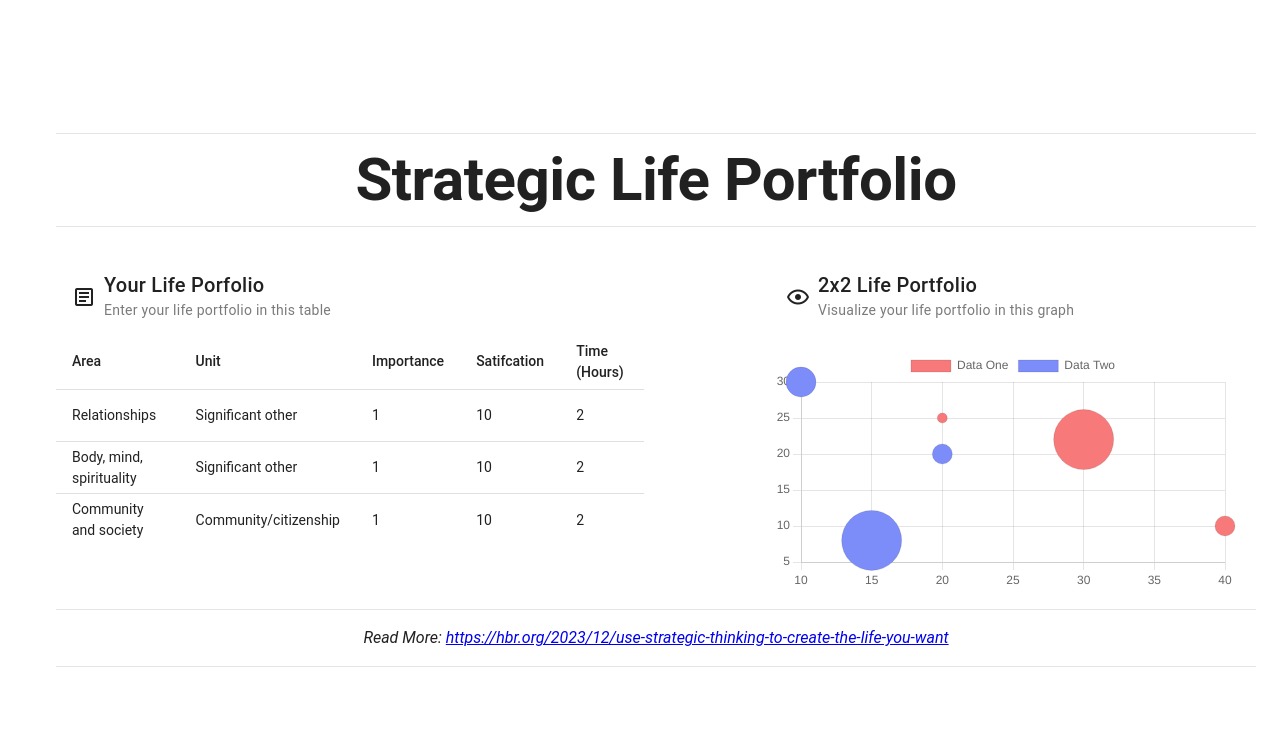
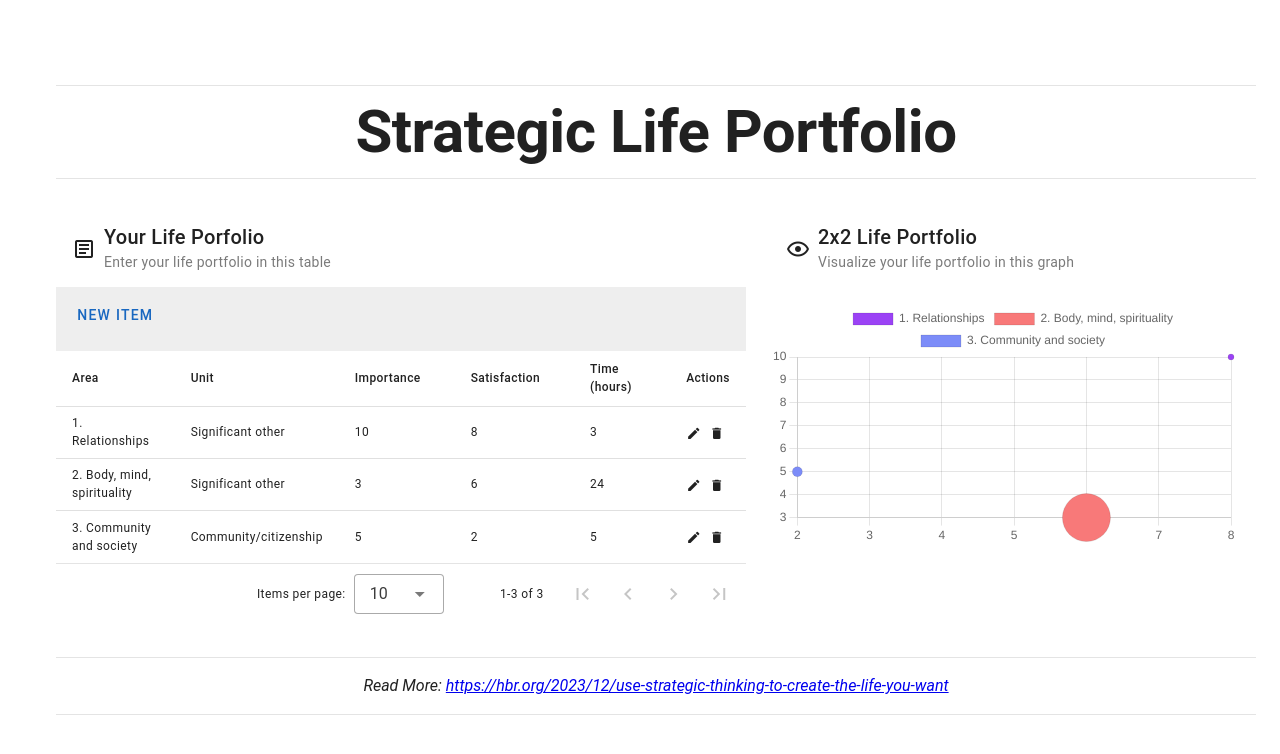
Before and after one commit to cameronlai/strategic-life-portfolio, a Vue app: page / in a window 1280 px wide. Shown: the top 754 px of the page. Built offline with nearby package versions, Linux system fonts and the light colour scheme.

Commit message:
Dummy version can edit size of graph

```diff
--- a/src/components/Home.vue
+++ b/src/components/Home.vue
@@ -10,7 +10,7 @@
       <v-divider :thickness="1" class="my-4"></v-divider>
 
       <v-row>
-        <v-col cols="6">
+        <v-col cols="7">
           <v-card
             class="py-4"
             prepend-icon="mdi-text-box-outline"
@@ -19,32 +19,118 @@
             title="Your Life Porfolio"
             variant="text"
           >
-            <v-table>
-              <thead>
-                <tr>
-                  <th class="text-left">Area</th>
-                  <th class="text-left">Unit</th>
-                  <th class="text-left">Importance</th>
-                  <th class="text-left">Satifcation</th>
-                  <th class="text-left">Time (Hours)</th>
-                </tr>
-              </thead>
-              <tbody>
-                <tr v-for="item in lifeData" :key="item.name">
-                  <td>{{ item.area }}</td>
-                  <td>{{ item.unit }}</td>
-                  <td>{{ item.time }}</td>
-                  <td>{{ item.importance }}</td>
-                  <td>{{ item.satisfaction }}</td>
-                </tr>
-              </tbody>
-            </v-table>
+            <v-data-table
+              :headers="tableHeaders"
+              :items="tableData"
+              :sort-by="[{ key: 'area', order: 'asc' }]"
+              class="text-caption"
+            >
+              <template v-slot:top>
+                <v-toolbar flat>
+                  <v-dialog v-model="dialog" max-width="500px">
+                    <template v-slot:activator="{ props }">
+                      <v-btn class="mb-2" color="primary" dark v-bind="props">
+                        New Item
+                      </v-btn>
+                    </template>
+                    <v-card>
+                      <v-card-text>
+                        <v-container>
+                          <v-row>
+                            <v-col cols="12" md="4" sm="6">
+                              <v-text-field
+                                v-model="editedItem.area"
+                                label="Area"
+                              ></v-text-field>
+                            </v-col>
+                            <v-col cols="12" md="4" sm="6">
+                              <v-text-field
+                                v-model="editedItem.unit"
+                                label="Unit"
+                              ></v-text-field>
+                            </v-col>
+                            <v-col cols="12" md="4" sm="6">
+                              <v-text-field
+                                v-model="editedItem.importance"
+                                label="Importance"
+                              ></v-text-field>
+                            </v-col>
+                            <v-col cols="12" md="4" sm="6">
+                              <v-text-field
+                                v-model="editedItem.satisfaction"
+                                label="Satisfaction"
+                              ></v-text-field>
+                            </v-col>
+                            <v-col cols="12" md="4" sm="6">
+                              <v-text-field
+                                v-model="editedItem.time"
+                                label="Time (hours)"
+                              ></v-text-field>
+                            </v-col>
+                          </v-row>
+                        </v-container>
+                      </v-card-text>
+
+                      <v-card-actions>
+                        <v-spacer></v-spacer>
+                        <v-btn
+                          color="blue-darken-1"
+                          variant="text"
+                          @click="close"
+                        >
+                          Cancel
+                        </v-btn>
+                        <v-btn
+                          color="blue-darken-1"
+                          variant="text"
+                          @click="save"
+                        >
+                          Save
+                        </v-btn>
+                      </v-card-actions>
+                    </v-card>
+                  </v-dialog>
+                  <v-dialog v-model="dialogDelete" max-width="500px">
+                    <v-card>
+                      <v-card-title class="text-h5"
+                        >Are you sure you want to delete this
+                        item?</v-card-title
+                      >
+                      <v-card-actions>
+                        <v-spacer></v-spacer>
+                        <v-btn
+                          color="blue-darken-1"
+                          variant="text"
+                          @click="closeDelete"
+                          >Cancel</v-btn
+                        >
+                        <v-btn
+                          color="blue-darken-1"
+                          variant="text"
+                          @click="deleteItemConfirm"
+                          >OK</v-btn
+                        >
+                        <v-spacer></v-spacer>
+                      </v-card-actions>
+                    </v-card>
+                  </v-dialog>
+                </v-toolbar>
+              </template>
+              <template v-slot:item.actions="{ item }">
+                <v-icon class="me-2" size="small" @click="editItem(item)">
+                  mdi-pencil
+                </v-icon>
+                <v-icon size="small" @click="deleteItem(item)">
+                  mdi-delete
+                </v-icon>
+              </template>
+              <template v-slot:no-data>
+                <v-btn color="primary" @click="initialize"> Reset </v-btn>
+              </template>
+            </v-data-table>
           </v-card>
         </v-col>
-
-        <v-col cols="1"> </v-col>
-
-        <v-col cols="5" >
+        <v-col cols="5">
           <v-card
             class="py-4"
             prepend-icon="mdi-eye-outline"
@@ -67,13 +153,14 @@
 
       <div class="text-center font-italic">
         Read More:
-        <a href="https://hbr.org/2023/12/use-strategic-thinking-to-create-the-life-you-want">
+        <a
+          href="https://hbr.org/2023/12/use-strategic-thinking-to-create-the-life-you-want"
+        >
           https://hbr.org/2023/12/use-strategic-thinking-to-create-the-life-you-want
         </a>
       </div>
 
       <v-divider :thickness="1" class="my-4"></v-divider>
-
     </v-responsive>
   </v-container>
 </template>
@@ -91,40 +178,70 @@ ChartJS.register(LinearScale, PointElement, Tooltip, Legend);
 
 <script lang="ts">
 import { Bubble } from "vue-chartjs";
-
+// https://vuetifyjs.com/en/components/data-tables/basics/#crud-actions
 export default {
   name: "App",
   components: { Bubble },
   data() {
     return {
-      lifeData: [
+      dialog: false,
+      dialogDelete: false,
+      editedIndex: -1,
+      editedItem: {
+        area: "",
+        unit: "",
+        importance: 0,
+        satisfaction: 0,
+        time: 0,
+      },
+      defaultItem: {
+        area: "",
+        unit: "",
+        importance: 0,
+        satisfaction: 0,
+        time: 0,
+      },
+      tableHeaders: [
         {
-          area: "Relationships",
+          title: "Area",
+          align: "start",
+          sortable: false,
+          key: "area",
+        },
+        { title: "Unit", key: "unit" },
+        { title: "Importance", key: "importance" },
+        { title: "Satisfaction", key: "satisfaction" },
+        { title: "Time (hours)", key: "time" },
+        { title: "Actions", key: "actions", sortable: false },
+      ],
+      tableData: [
+        {
+          area: "1. Relationships",
           unit: "Significant other",
           importance: 10,
-          satisfaction: 2,
-          time: 1,
+          satisfaction: 8,
+          time: 3,
         },
         {
-          area: "Body, mind, spirituality",
+          area: "2. Body, mind, spirituality",
           unit: "Significant other",
-          importance: 10,
-          satisfaction: 2,
-          time: 1,
+          importance: 3,
+          satisfaction: 6,
+          time: 24,
         },
         {
-          area: "Community and society",
+          area: "3. Community and society",
           unit: "Community/citizenship",
-          importance: 10,
+          importance: 5,
           satisfaction: 2,
-          time: 1,
+          time: 5,
         },
       ], // End of lifeData
       chartLabels: ["Data One", "Data Two"],
       chartData: {
         datasets: [
           {
-            label: "Data One",
+            label: "1. Relationships",
             backgroundColor: "#f87979",
             data: [
               {
@@ -132,20 +249,10 @@ export default {
                 y: 25,
                 r: 5,
               },
-              {
-                x: 40,
-                y: 10,
-                r: 10,
-              },
-              {
-                x: 30,
-                y: 22,
-                r: 30,
-              },
             ],
           },
           {
-            label: "Data Two",
+            label: "2. Body, mind, spirituality",
             backgroundColor: "#7C8CF8",
             data: [
               {
@@ -153,15 +260,16 @@ export default {
                 y: 30,
                 r: 15,
               },
+            ],
+          },
+          {
+            label: "3. Community and society",
+            backgroundColor: "#9b42f5",
+            data: [
               {
-                x: 20,
-                y: 20,
-                r: 10,
-              },
-              {
-                x: 15,
-                y: 8,
-                r: 30,
+                x: 10,
+                y: 2,
+                r: 15,
               },
             ],
           },
@@ -173,5 +281,85 @@ export default {
       }, // End of graphOptions
     };
   },
+  watch: {
+    dialog(val) {
+      val || this.close();
+    },
+    dialogDelete(val) {
+      val || this.closeDelete();
+    },
+  },
+  created() {
+    this.updateChart();
+  },
+  methods: {
+    editItem(item) {
+      this.editedIndex = this.tableData.indexOf(item);
+      this.editedItem = Object.assign({}, item);
+      this.dialog = true;
+    },
+
+    deleteItem(item) {
+      this.editedIndex = this.tableData.indexOf(item);
+      this.editedItem = Object.assign({}, item);
+      this.dialogDelete = true;
+    },
+
+    deleteItemConfirm() {
+      this.tableData.splice(this.editedIndex, 1);
+      this.closeDelete();
+    },
+
+    close() {
+      this.dialog = false;
+      this.$nextTick(() => {
+        this.editedItem = Object.assign({}, this.defaultItem);
+        this.editedIndex = -1;
+      });
+    },
+
+    closeDelete() {
+      this.dialogDelete = false;
+      this.$nextTick(() => {
+        this.editedItem = Object.assign({}, this.defaultItem);
+        this.editedIndex = -1;
+      });
+    },
+
+    save() {
+      if (this.editedIndex > -1) {
+        Object.assign(this.tableData[this.editedIndex], this.editedItem);
+      } else {
+        this.tableData.push(this.editedItem);
+      }
+      this.close();
+      this.updateChart();
+    },
+
+    updateChart() {
+      this.chartData.datasets = [];
+      let datasets = [];
+      console.log(this.tableData);
+      const color = ["#9b42f5", "#f87979", "#7C8CF8"];
+      for (let i = 0; i < this.tableData.length; i++) {
+        let item = this.tableData[i];
+        console.log(item);
+        datasets.push({
+          label: item.area,
+          backgroundColor: color[i],
+          data: [
+            {
+              x: item.satisfaction,
+              y: item.importance,
+              r: item.time,
+            },
+          ],
+        });
+      }
+      this.chartData = {
+        datasets: datasets
+      }
+    },
+  },
 };
 </script>
```
Also changed, not shown: src/components/chartConfig.js (deleted, +0 -51 lines).
